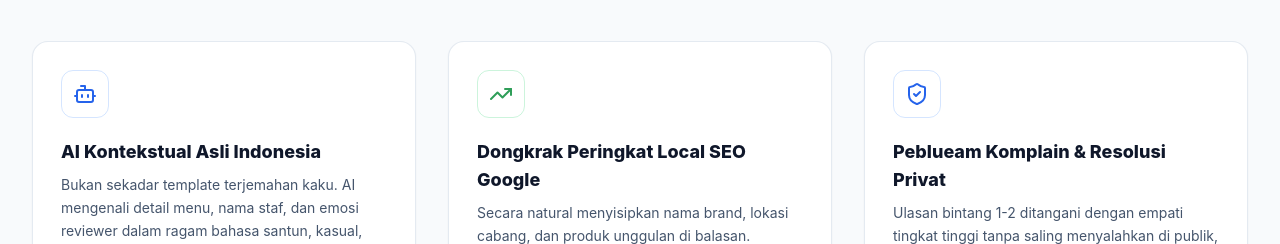
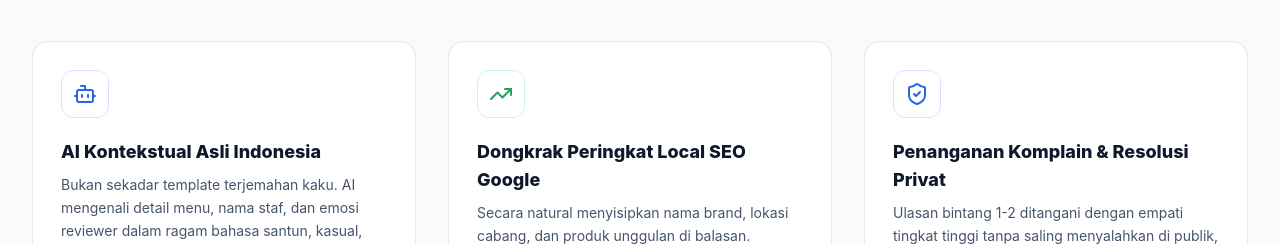
Before and after one commit to hakimarie/ketemuulasan, a React (Vite) app: page / in a window 1280 px wide. Shown: the part 3020-3264 px from the top of the page. Built offline with nearby package versions, Linux system fonts and the light colour scheme.

Commit message:
Fix typo in complaint resolution feature title

```diff
--- a/src/components/FeaturesShowcase.tsx
+++ b/src/components/FeaturesShowcase.tsx
@@ -27,7 +27,7 @@ export const FeaturesShowcase: React.FC = () => {
     {
       icon: ShieldCheck,
       color: 'bg-[#EFF6FF]0/10 text-[#2563EB] border-blue-500/20',
-      title: 'Peblueam Komplain & Resolusi Privat',
+      title: 'Penanganan Komplain & Resolusi Privat',
       desc: 'Ulasan bintang 1-2 ditangani dengan empati tingkat tinggi tanpa saling menyalahkan di publik, langsung menyertakan nomor WhatsApp manajer untuk penyelesaian damai.',
     },
     {
```
